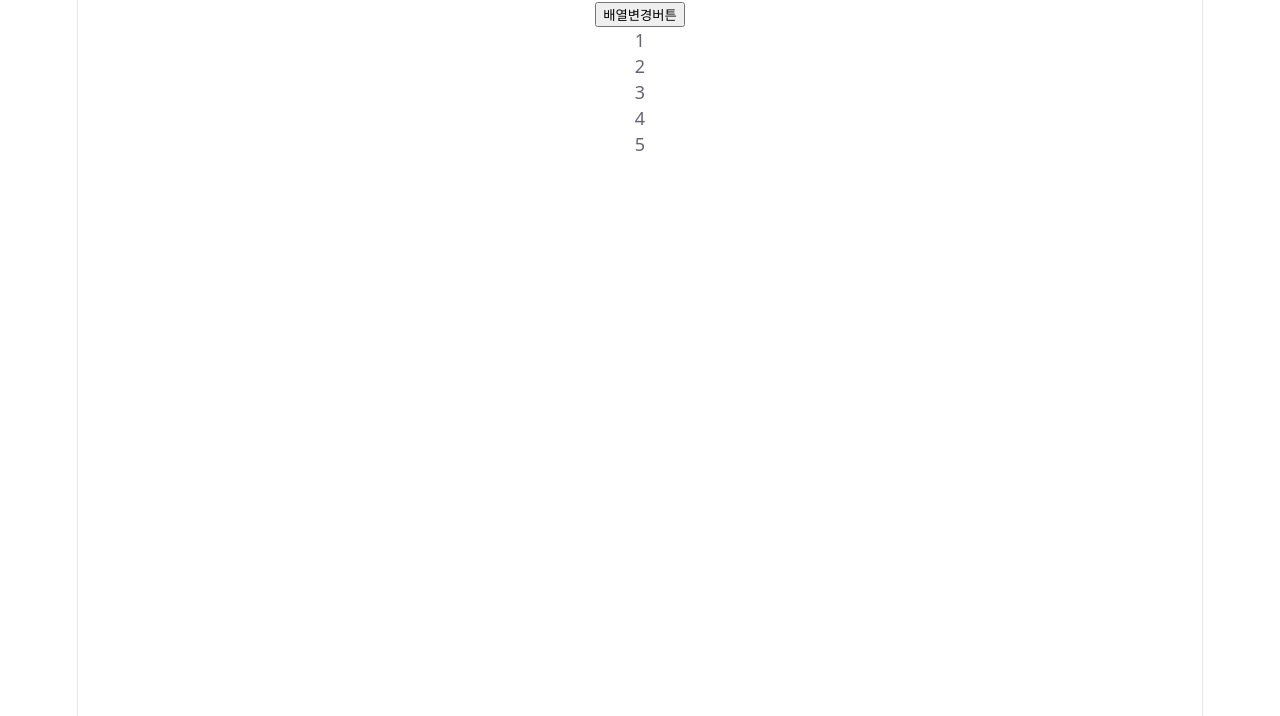
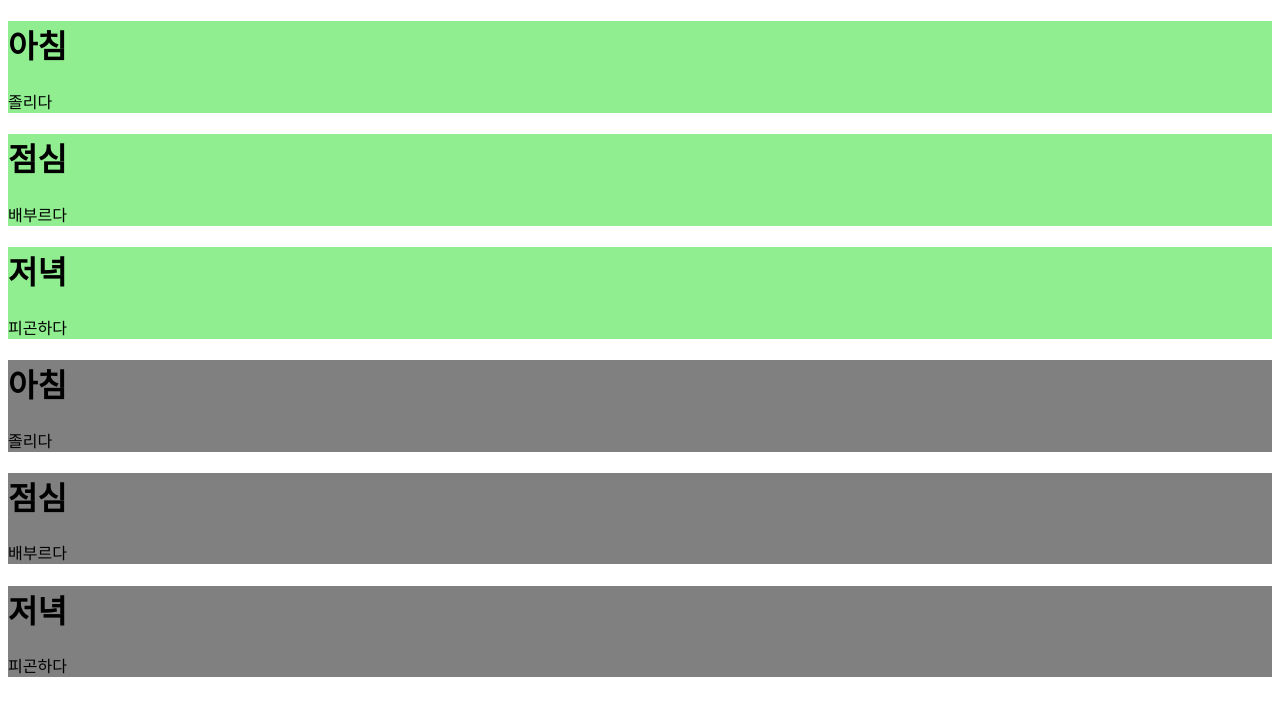
Before and after one commit to jws909/fe-react-study, a React (Vite) app in the folder react-study/: page / in a window 1280 px wide. Shown: the top 716 px of the page. Built offline with nearby package versions, Linux system fonts and the light colour scheme.

Commit message:
컴포넌트 활용, props 전달

```diff
--- a/react-study/src/App.jsx
+++ b/react-study/src/App.jsx
@@ -2,8 +2,9 @@ import { useState } from 'react'
 import reactLogo from './assets/react.svg'
 import viteLogo from './assets/vite.svg'
 import heroImg from './assets/hero.png'
-import './App.css'
-import State03 from './components/State03'
+// import './App.css'
+import Props01 from './components/Props01'
+// import State03 from './components/State03'
 // import Basic01 from './components/Basic01'
 // import State01 from './components/State01'
 // import Export01 from './components/Export01'
@@ -18,7 +19,8 @@ function App() {
     // <State01/>
     // <Export01/>
     // <State02/>
-    <State03/>
+    // <State03/>
+    <Props01/>
   )
 }
 
--- /dev/null
+++ b/react-study/src/components/Box.jsx
@@ -0,0 +1,27 @@
+
+// // props = { text:"아침", detail:"졸리다" };
+// function Box(props){
+//     //props : 컴포넌트 내부에 필요로 하는 매개변수 전달받기
+
+//     return (
+//         <div style={{backgroundColor:'lightgreen'}}>
+//             <h1>{props.text}</h1>
+//             <p>{props.detail}</p>
+//         </div>
+//     );
+// }
+
+// props = { text:"아침", detail:"졸리다" };
+// {text, detail} = {text:"아침", detail:"졸리다"};
+function Box({text, detail}){
+    //props : 컴포넌트 내부에 필요로 하는 매개변수 전달받기
+
+    return (
+        <div style={{backgroundColor:'lightgreen'}}>
+            <h1>{text}</h1>
+            <p>{detail}</p>
+        </div>
+    );
+}
+
+export default Box;
--- /dev/null
+++ b/react-study/src/components/Props01.jsx
@@ -0,0 +1,39 @@
+import Box from "./Box";
+
+
+function Props01(){
+
+    let arr = ['아침', '점심', '저녁'];
+    let detail = ['졸리다', '배부르다', '피곤하다'];
+
+    return (
+        <div>
+            {/* <Box text={arr[0]} detail={detail[0]}/>
+            <Box text={arr[1]} detail={detail[1]}/>
+            <Box text={arr[2]} detail={detail[2]}/> */}
+            {
+                arr.map((item, index)=>{
+                    return (
+                        <Box text={item} detail={detail[index]}/>
+                    )
+                })
+            }
+
+            {
+                //       아침   0       점심    1       저녁    2
+                arr.map((item, index)=>{
+                    return(
+
+                        <div style={{backgroundColor:'gray'}}>
+                            <h1>{item}</h1>
+                            <p>{detail[index]}</p>
+                        </div>
+
+                    )
+                })
+            }
+        </div>
+    );
+}
+
+export default Props01;
--- a/react-study/src/components/State03.jsx
+++ b/react-study/src/components/State03.jsx
@@ -13,9 +13,7 @@ function State03(){
     // {key:value, key:value, key:[]}
     // [{}, {}, {}]
 
-    return (
-        <div>
-            <button onClick={()=>{
+    const btn_func = ()=>{
                 //배열에 값 추가 : push unshift splice
                 //  [1,2,3,4,5];
                 // arr.push(6); //[1,2,3,4,5, 6] [1,2,3,4,5, 6,6]
@@ -37,7 +35,11 @@ function State03(){
                 arr.push(7);
                 setArr([...arr]);
 
-            }}>배열변경버튼</button>
+            };
+
+    return (
+        <div>
+            <button onClick={btn_func}>배열변경버튼</button>
 
             {
                 arr.map((val)=>{
--- a/react-study/src/main.jsx
+++ b/react-study/src/main.jsx
@@ -1,6 +1,6 @@
 import { StrictMode } from 'react'
 import { createRoot } from 'react-dom/client'
-import './index.css'
+// import './index.css'
 import App from './App.jsx'
 // import TempApp from './TempApp.jsx'
 
```
